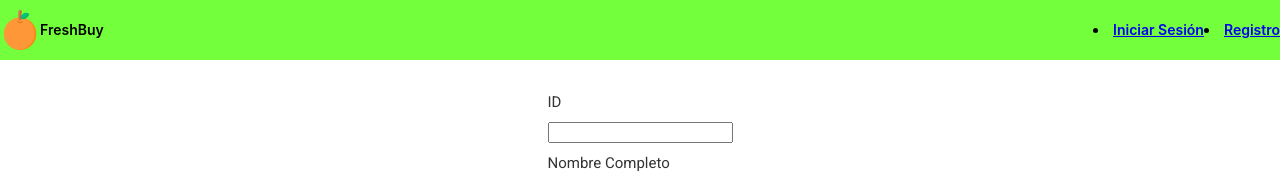
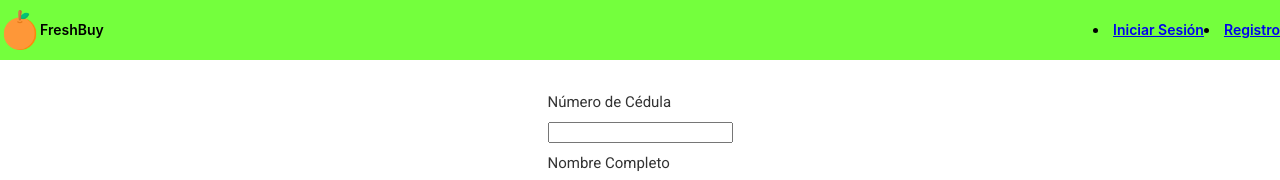
Before and after one commit to ce-itcr/FreshBuy, an Angular app in the folder FrontEnd-FreshBuy/: page /client in a window 1280 px wide. Shown: the top 180 px of the page. Built offline with nearby package versions, Linux system fonts and the light colour scheme.

Commit message:
[ADD] Make Login as default page

```diff
--- a/FrontEnd-FreshBuy/src/app/app.module.ts
+++ b/FrontEnd-FreshBuy/src/app/app.module.ts
@@ -8,6 +8,7 @@ import { RegisterComponent } from './register/register.component';
 import { LogInComponent } from './log-in/log-in.component';
 import { ProducerComponent } from './register/producer/producer.component';
 import { ClientComponent } from './register/client/client.component';
+import { RouterModule } from '@angular/router';
 
 @NgModule({
   declarations: [
@@ -20,7 +21,10 @@ import { ClientComponent } from './register/client/client.component';
   imports: [
     BrowserModule,
     AppRoutingModule,
-    BrowserAnimationsModule
+    BrowserAnimationsModule,
+    RouterModule.forRoot([
+      {path: '', component: LogInComponent}
+    ])
   ],
   providers: [],
   bootstrap: [AppComponent]
--- a/FrontEnd-FreshBuy/src/app/register/client/client.component.html
+++ b/FrontEnd-FreshBuy/src/app/register/client/client.component.html
@@ -53,7 +53,7 @@
 <div class="content" role="main">
 
     <!-- ID label -->
-    <label> <h4>ID</h4> <input type="text" #htmlID id="htmlID" /></label>
+    <label> <h4>Número de Cédula</h4> <input type="text" #htmlID id="htmlID" /></label>
     <!-- Name label -->
     <label> <h4>Nombre Completo</h4> <input type="text" #htmlName id="htmlName" /></label>
     <!-- Adress label -->
```
